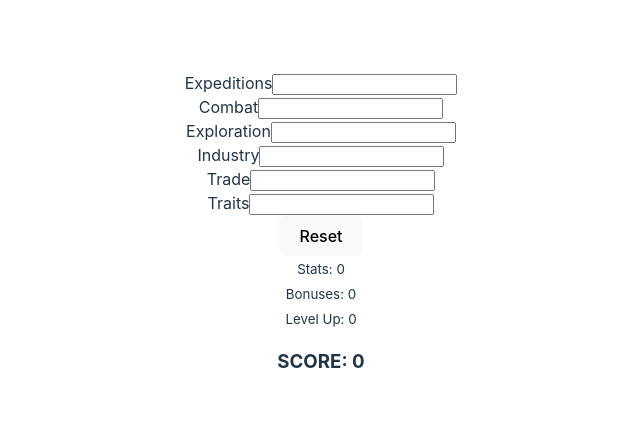
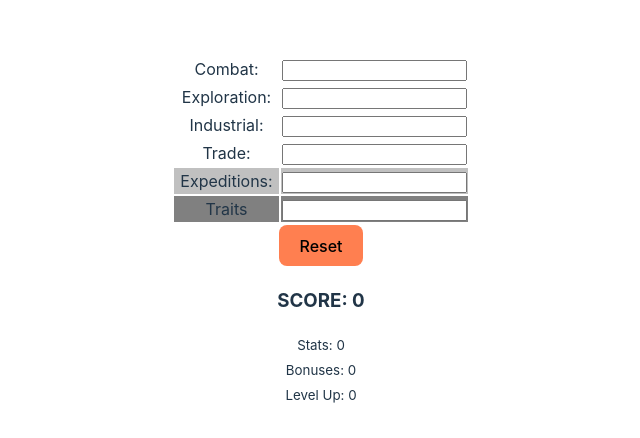
Before and after one commit to gander/nms-frigate-calc, a Vue app: page / in a window 1280 px wide. Shown: the part 168-606 px from the top of the page, without its empty margins (319-959 px from the left). Built offline with nearby package versions, Linux system fonts and the light colour scheme.

Commit message:
place in table; add some styles

```diff
--- a/src/App.vue
+++ b/src/App.vue
@@ -80,37 +80,49 @@ watch([traitsInput, combat, exploration, industry, trade, /*support,*/ expeditio
 </script>
 
 <template>
-  <div>
-    <label for="expeditions">Expeditions</label>
-    <input type="number" min="0" id="expeditions" v-model="expeditions"/>
-  </div>
-  <div>
-    <label for="combat">Combat</label>
-    <input type="number" id="combat" v-model="combat"/>
-  </div>
-  <div>
-    <label for="exploration">Exploration</label>
-    <input type="number" id="exploration" v-model="exploration"/>
-  </div>
-  <div>
-    <label for="industry">Industry</label>
-    <input type="number" id="industry" v-model="industry"/>
-  </div>
-  <div>
-    <label for="trade">Trade</label>
-    <input type="number" id="trade" v-model="trade"/>
-  </div>
-  <div>
-    <label for="traits">Traits</label>
-    <input type="text" id="traits" v-model.trim="traitsInput" inputmode="numeric" pattern="[0-9]*"/>
-  </div>
-  <div>
-    <button @click="reset">Reset</button>
-  </div>
-  <div>
-    <div><small>Stats: {{ stats }}</small></div>
-    <div><small>Bonuses: {{ bonuses }}</small></div>
-    <div><small>Level Up: {{ levelUp }}</small></div>
-    <h3>SCORE: {{ baseStat }}</h3>
-  </div>
+  <table>
+    <tr>
+      <td><label for="combat">Combat:</label></td>
+      <td><input type="number" id="combat" v-model="combat"/></td>
+    </tr>
+    <tr>
+      <td><label for="exploration">Exploration:</label></td>
+      <td><input type="number" id="exploration" v-model="exploration"/></td>
+    </tr>
+    <tr>
+      <td><label for="industry">Industrial:</label></td>
+      <td><input type="number" id="industry" v-model="industry"/></td>
+    </tr>
+    <tr>
+      <td><label for="trade">Trade:</label></td>
+      <td><input type="number" id="trade" v-model="trade"/></td>
+    </tr>
+    <tr style="background-color: silver">
+      <td><label for="expeditions">Expeditions:</label></td>
+      <td><input type="number" min="0" id="expeditions" v-model="expeditions"/></td>
+    </tr>
+    <tr style="background-color: gray">
+      <td><label for="traits">Traits</label></td>
+      <td><input type="text" id="traits" v-model.trim="traitsInput" inputmode="numeric" pattern="[0-9]*"/></td>
+    </tr>
+    <tr>
+      <td colspan="2">
+        <button @click="reset" style="background-color: coral">Reset</button>
+      </td>
+    </tr>
+    <tr>
+      <td colspan="2">
+        <h3>SCORE: {{ baseStat }}</h3>
+        <div><small>Stats: {{ stats }}</small></div>
+        <div><small>Bonuses: {{ bonuses }}</small></div>
+        <div><small>Level Up: {{ levelUp }}</small></div>
+      </td>
+    </tr>
+  </table>
 </template>
+
+<style>
+label {
+  margin: 5px;
+}
+</style>
```
